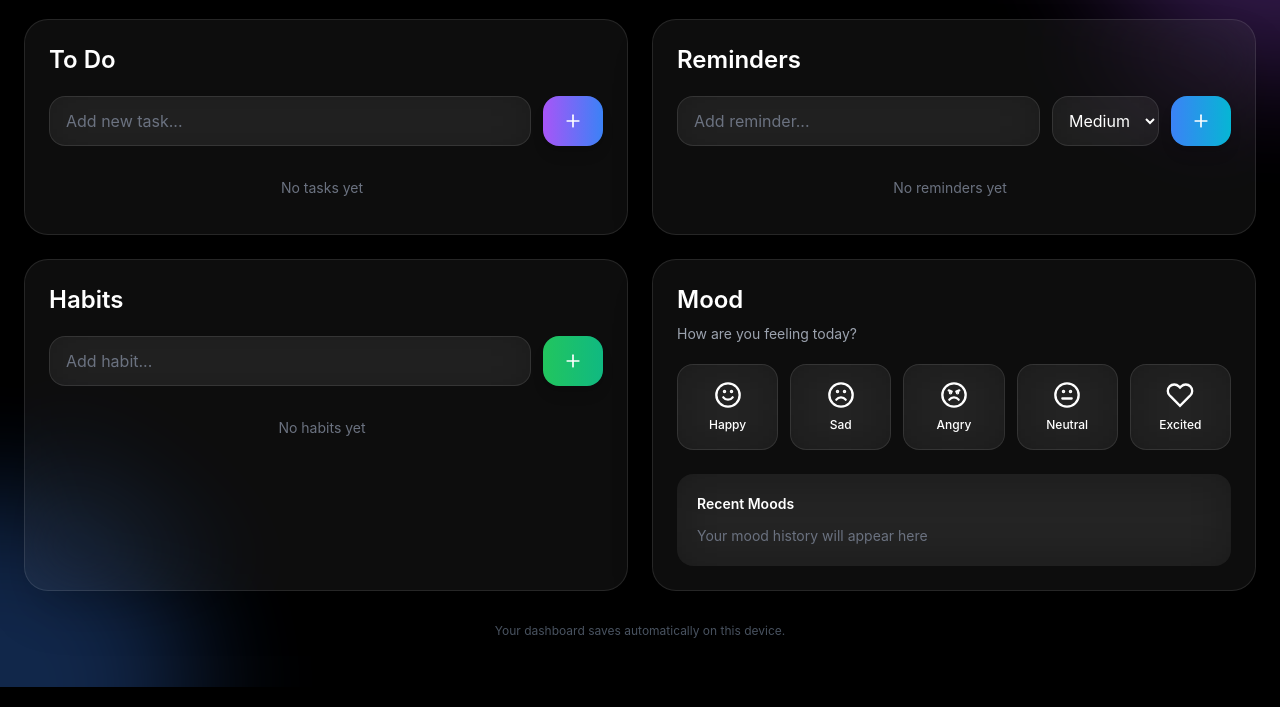
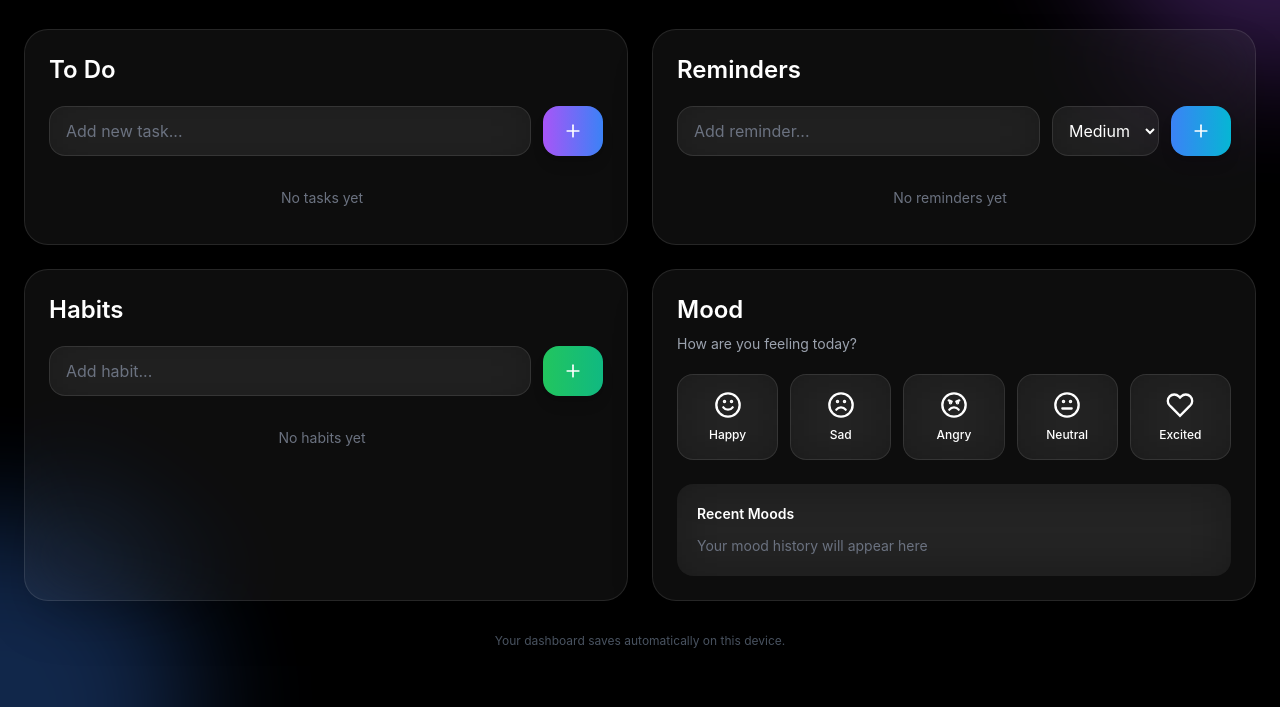
Before and after one commit to Jack0fcodes/Board, a plain HTML site: page index.html in a window 1280 px wide. Shown: the part 117-824 px from the top of the page. Drawn offline with nearby package versions, Linux system fonts and the light colour scheme.

Commit message:
Center dashboard vertically on iPad landscape

```diff
--- a/index.html
+++ b/index.html
@@ -28,6 +28,17 @@
     .safe-bottom { padding-bottom: max(1.5rem, env(safe-area-inset-bottom)); }
     input, select { min-width: 0; }
     select option { background: #171717; color: #fff; }
+    /* Center the dashboard in the taller iPad/tablet app viewport without
+       forcing scrolling layouts on smaller screens. */
+    @media (min-width: 900px) and (min-height: 700px) {
+      .dashboard-shell {
+        min-height: 100vh;
+        min-height: 100svh;
+        display: flex;
+        flex-direction: column;
+        justify-content: center;
+      }
+    }
     @media (max-width: 640px) {
       .dashboard-shell { padding: 1rem; }
       .dashboard-title { font-size: 2.5rem; }
```
